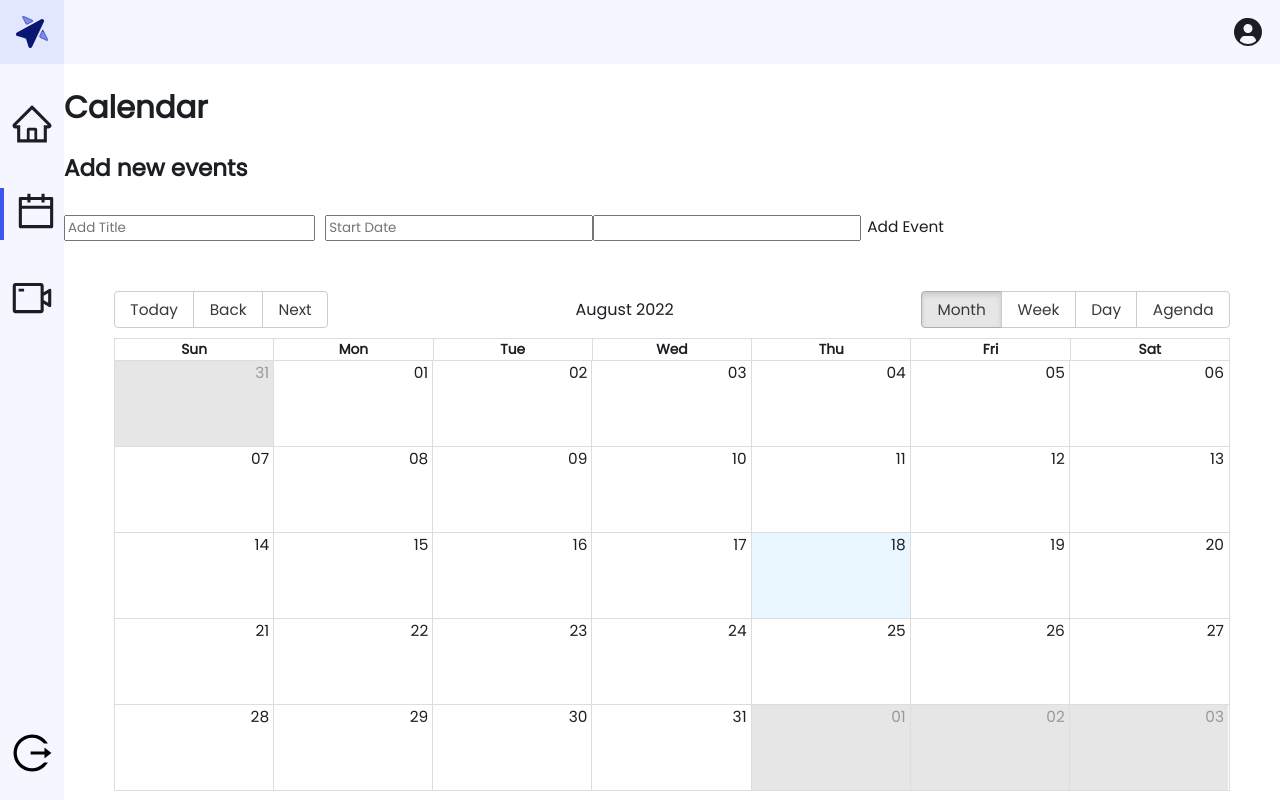
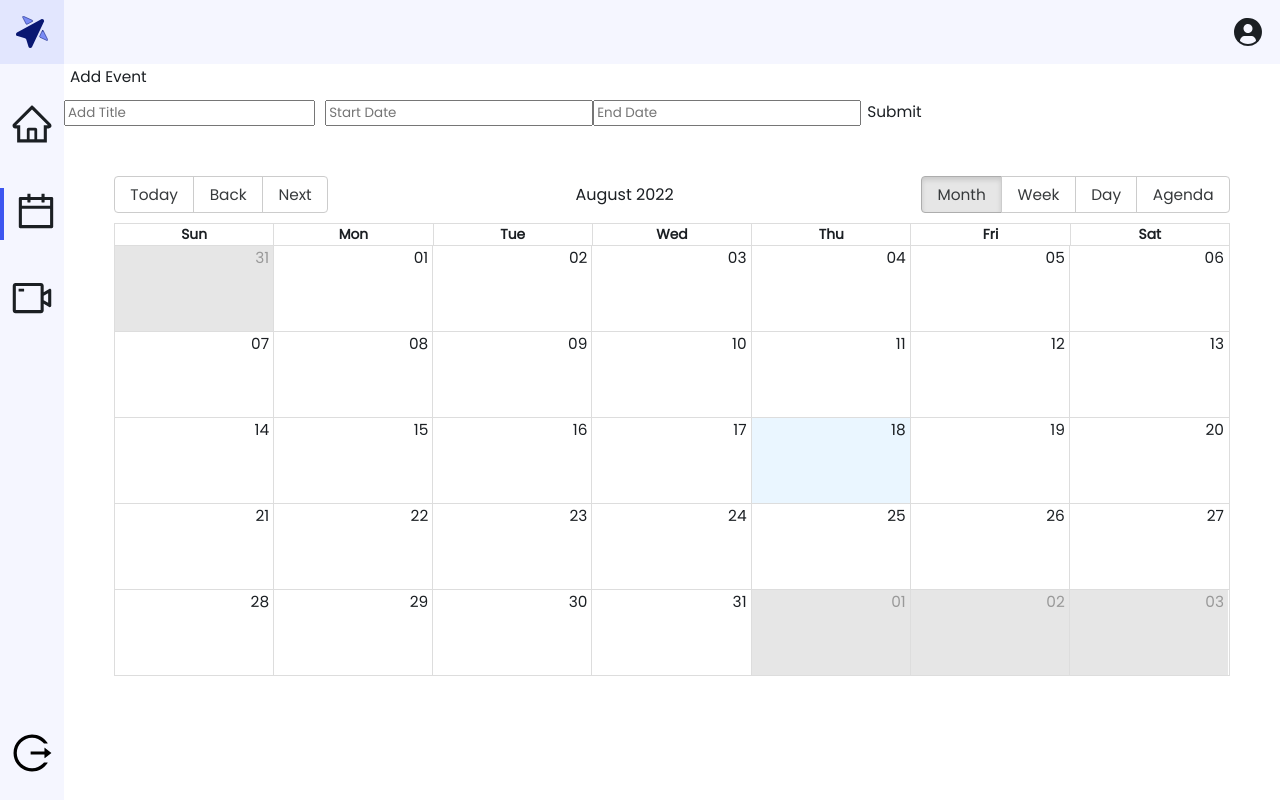
Before and after one commit to YuetHo/react-calendar-meets, a React (Create React App) app: page /calendar in a window 1280 px wide. Built offline with nearby package versions, Linux system fonts and the light colour scheme; no server answers; sample sign-in values are in the browser's storage; what agora-rtc-react would draw is missing.

Commit message:
Added localStorage to calendar events

```diff
--- a/src/components/CalendarPage.js
+++ b/src/components/CalendarPage.js
@@ -1,4 +1,4 @@
-import React, { useState } from 'react';
+import React, { useState, useEffect } from 'react';
 import format from 'date-fns/format';
 import getDay from 'date-fns/getDay';
 import parse from 'date-fns/parse';
@@ -21,41 +21,61 @@ const localizer = dateFnsLocalizer({
   locales
 })
 
-// example events, remove this later
+
 const events = [
 
 ];
+
 function CalendarPage() {
-  const [newEvent, setNewEvent] = useState({title: "" , start: "", end: ""})
-  const [allEvents, setAllEvents] = useState(events)
+
+  // eventsToLoad is the default state for allEvents
+  // if the localstorage for 'events' exist then it will load that saved state into allEvents
+  // else it will just use the empty events[] defined above, loading no events on the calendar
+  const eventsToLoad = localStorage.getItem('events') ? JSON.parse(localStorage.getItem('events')) : events
+
+  // calendar events are in allEvents state [], THERE IS CURRENTLY NO WAY TO DELETE EVENTS THROUGH THE UI
+  const [allEvents, setAllEvents] = useState(eventsToLoad)
+  const [newEvent, setNewEvent] = useState({ title: "", start: "", end: "" })
 
   function handleAddEvent() {
+    if (newEvent.title === "" || newEvent.start === "" || newEvent.end === "") {
+      console.log('Not enough event info')
+    }
+    else {
       setAllEvents([...allEvents, newEvent])
     }
+  }
+
+  // whenever list of events is updated, save that to localstorage, this allows the events to persist on page reload
+  useEffect(() => {
+    localStorage.setItem('events', JSON.stringify(allEvents));
+  }, [allEvents]);
+
   return (
     <div className="App">
-      <h1> Calendar</h1>
-      <h2> Add new events</h2>
+      <button> Add Event</button>
       <div>
         <input
           type="text"
           placeholder="Add Title"
-          style={{width: "20%" , marginRight: "10px"}}
+          style={{ width: "20%", marginRight: "10px" }}
           value={newEvent.title}
-          onChange={(e) => setNewEvent({ ...newEvent, title: e.target.value})}
+          onChange={(e) => setNewEvent({ ...newEvent, title: e.target.value })}
         />
 
-        <DatePicker placeholderText="Start Date"
-          style={{marginRight: "10px"}}
+        <DatePicker
+          placeholderText="Start Date"
+          style={{ marginRight: "10px" }}
           selected={newEvent.start}
-          onChange={(start) => setNewEvent({...newEvent, start})} />
+          onChange={(start) => setNewEvent({ ...newEvent, start })} />
+
         <DatePicker
-          laceholderText="End Date"
+          placeholderText="End Date"
           selected={newEvent.end}
-          onChange={ (end) => setNewEvent({...newEvent, end})} />
+          onChange={(end) => setNewEvent({ ...newEvent, end })} />
 
-         <button style={{marginTop: "10px" }} onClick= {handleAddEvent} >
-          Add Event
+        <button style={{ marginTop: "10px" }} onClick={handleAddEvent} >
+          Submit
         </button>
 
       </div>
@@ -63,10 +83,9 @@ function CalendarPage() {
       <Calendar
         localizer={localizer}
         events={allEvents}
-      startAccessor = "start"
+        startAccessor="start"
         endAccessor="end"
-      style={{height: 500 ,margin:"50px"}}
-
+        style={{ height: 500, margin: "50px" }}
       />
 
     </div>
```
Lines whose indentation alone changed are shown as unchanged.
